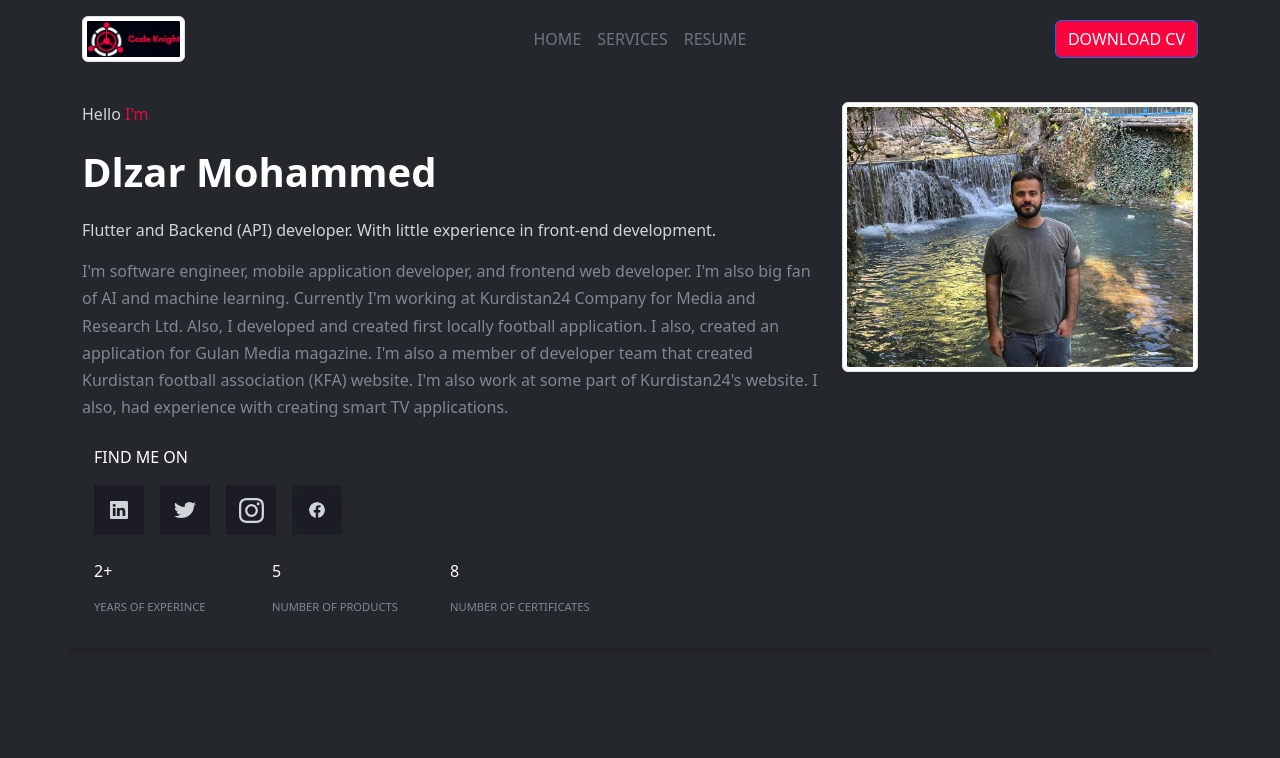
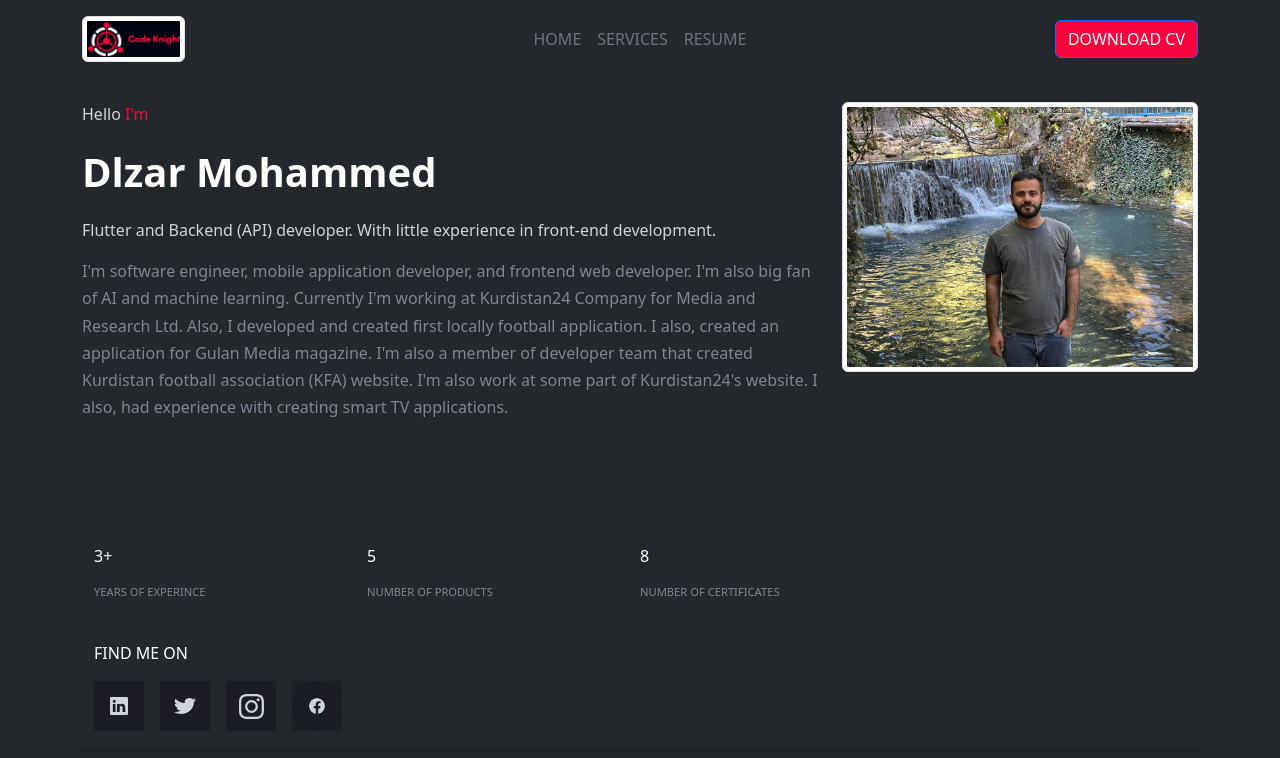
Before and after one commit to dllzar/DlzarMohammad, a plain HTML site: page index.html in a window 1280 px wide. Drawn offline with Linux system fonts and the light colour scheme.

Commit message:
feat: some changes

```diff
--- a/index.html
+++ b/index.html
@@ -64,7 +64,7 @@
   </div>
   <div class="container">
     <div class="row" >
-      <div class="col-8">
+      <div class="col-8 col-lg-8 col-xl-8 col-xl-8 col-xxl-8 col-sm-12 col-xs-12 col-md-12">
         <p style="color: #cfd5d9;">Hello <span class="secondry-text-color">I'm</span></p>
         <p class="name">Dlzar Mohammed</p>
         <p  style="color:#cfd5d9;">Flutter and Backend (API) developer. With little experience in front-end development.</p>
@@ -75,11 +75,30 @@
           Kurdistan24's website. I also, had experience with creating smart TV applications.
         </p>
 
+        <div class="col  fixed-bottom container mb-5">
+          <div class="container row mt-4">
+
+            <div class="col-3">
+              <p>3+</p>
+              <p  class="exprience-text">YEARS OF EXPERINCE</p>
+            </div>
+
+            <div class="col-3">
+              <p>5</p>
+              <p  class="exprience-text">NUMBER OF PRODUCTS</p>
+            </div>
+
+            <div class="col-3">
+              <p>8</p>
+              <p  class="exprience-text">NUMBER OF CERTIFICATES</p>
+            </div>
+
+          </div>
           <div class="container mt-4">
             <p>FIND ME ON</p>
           </div>
 
-        <div class="container">
+          <div class="container ">
 
             <ul class="nav col-12 col-md-auto mb-2 mb-md-0">
 
@@ -118,35 +137,19 @@
               </ul>
 
           </div>
-
-        <div class="container row mt-4">
-
-          <div class="col-3">
-            <p>2+</p>
-            <p  class="exprience-text">YEARS OF EXPERINCE</p>
+          <div class="container buttom-devider"> </div>
         </div>
 
-          <div class="col-3">
-            <p>5</p>
-            <p  class="exprience-text">NUMBER OF PRODUCTS</p>
+
       </div>
 
-          <div class="col-3">
-            <p>8</p>
-            <p  class="exprience-text">NUMBER OF CERTIFICATES</p>
-          </div>
+      <div class="col-4 col-lg-4 col-xl-4 col-xl-4 col-xxl-4 col-sm-12 col-xs-12 col-md-12"><img src="assets/brand/dlzar.jpeg" class="img-thumbnail"></div>
 
     </div>
 
   </div>
 
-      <div class="col-4"><img src="assets/brand/dlzar.jpeg" class="img-thumbnail"></div>
 
-    </div>
-
-  </div>
-
-  <div class="container buttom-devider"> </div>
 
 </main>
 
```
Also changed, not shown: resume.html (+1 -1 lines), assets/brand/my-profile.jpg (added), 2 other files. Lines whose indentation alone changed are shown as unchanged.
